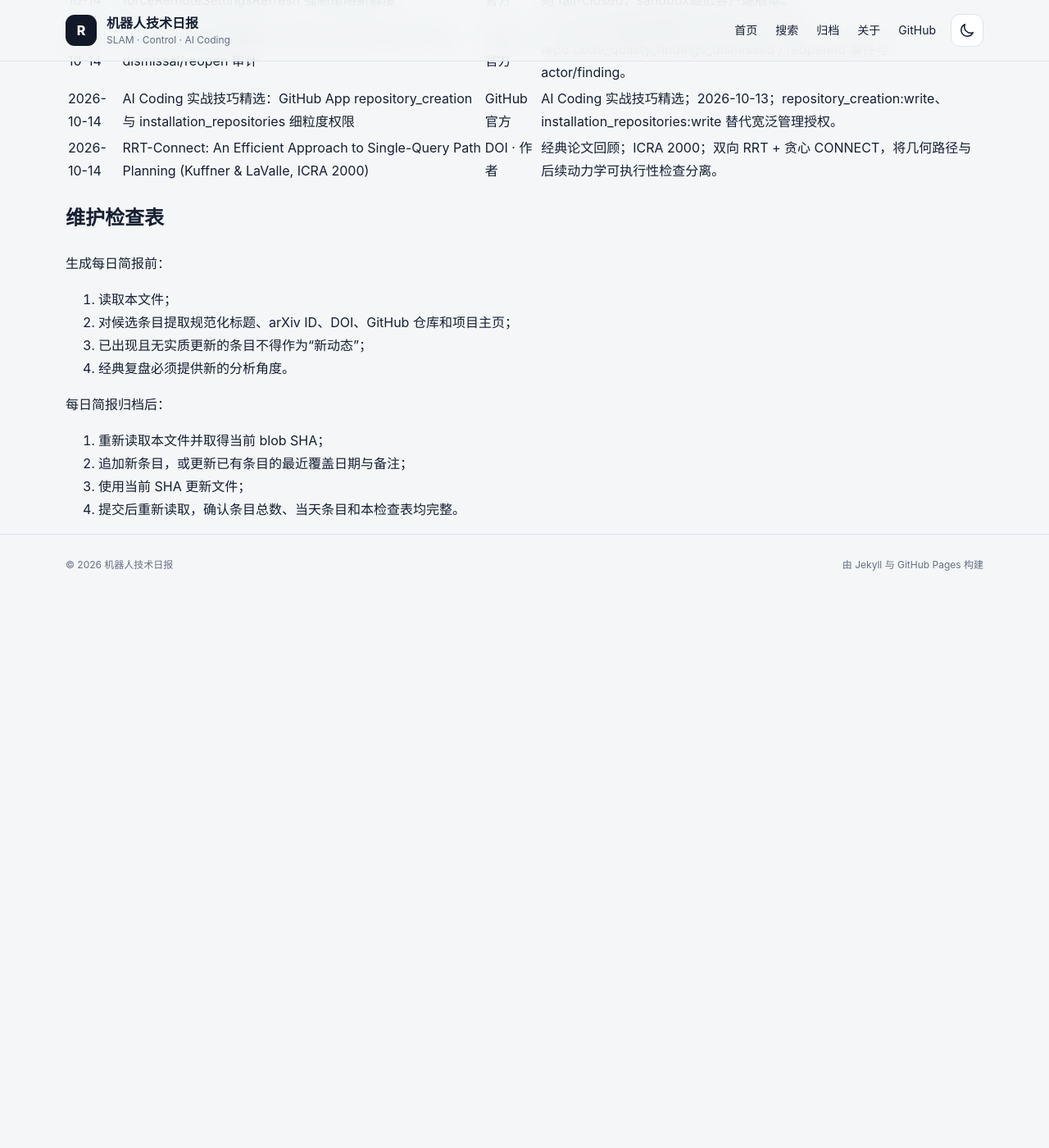
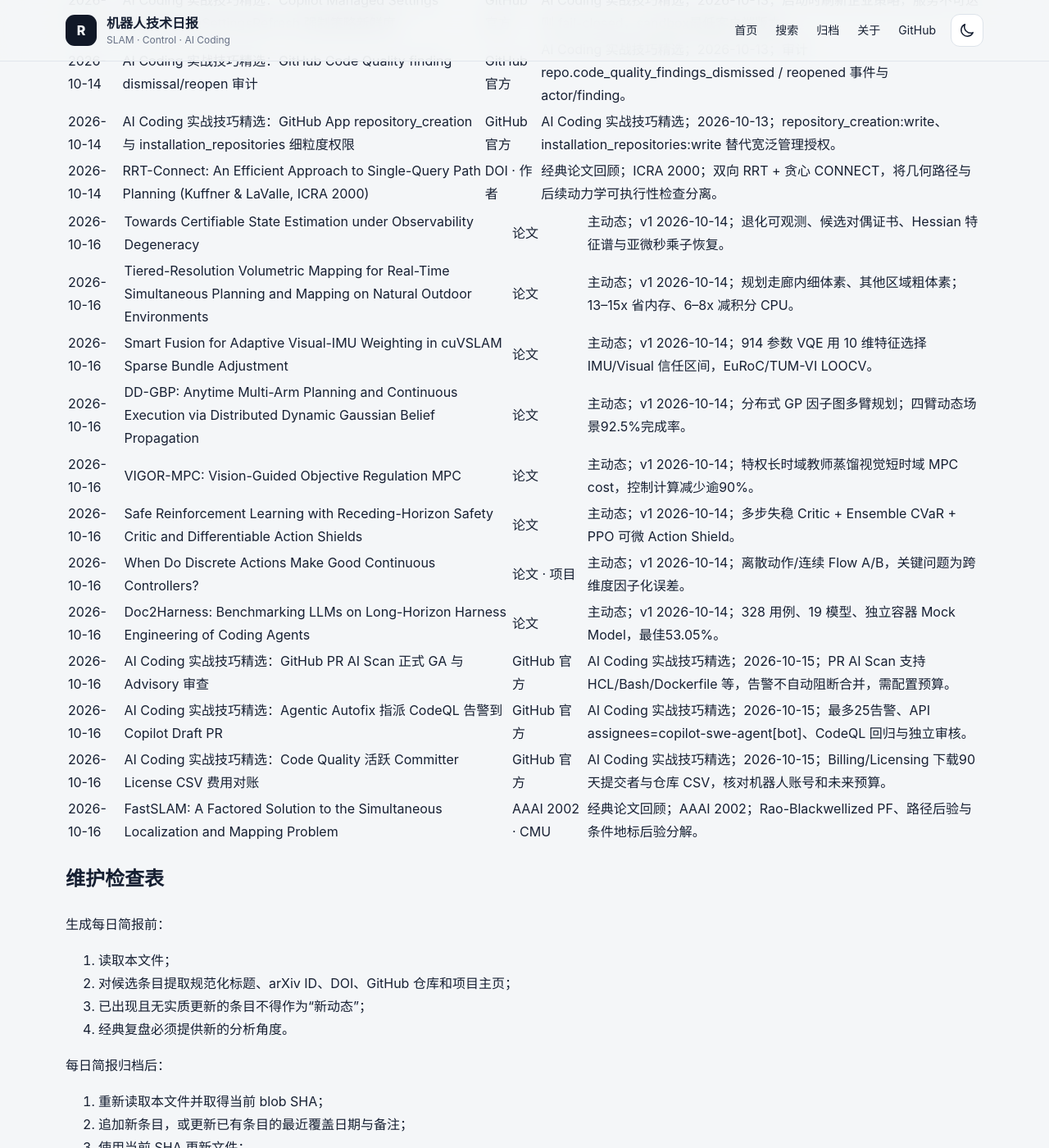
Before and after one commit to helywin/daily, a Jekyll site: the page built from robotics-brief-covered-items.md, in a window 1280 px wide and 1400 px high, scrolled down 67659 px. Shown: the whole window at 82% size. Built offline with Jekyll 4.4.1, drawn with Linux system fonts in a browser that asks for light colours; our own code applies the rules of GitHub Pages for plain Markdown files; before the commit the page ends 68383 px from its top, so only the background shows below that; some of the changed text lies outside the part shown.

Commit message:
docs: update robotics brief coverage index for 2026-10-16

```diff
--- a/robotics-brief-covered-items.md
+++ b/robotics-brief-covered-items.md
@@ -1,6 +1,6 @@
 # 机器人技术简报已覆盖条目索引
 
-> 最后更新：2026-10-14（Asia/Shanghai）
+> 最后更新：2026-10-16（Asia/Shanghai）
 >
 > 用途：每日简报选题前强制查重。本文件保留全部历史条目的最近覆盖日期、规范标题、至少一个可直接访问的原始来源和必要备注。
 >
@@ -149,6 +149,7 @@
 > 2026-10-13 新增 8 条主动态、2 条 AI Coding 实战技巧精选与 1 条经典论文回顾，共 983 条。
 >
 > 2026-10-14 新增 8 条主动态、3 条 AI Coding 实战技巧精选与 1 条经典论文回顾，共 995 条。
+> 2026-10-16 新增 8 条主动态、3 条 AI Coding 实战技巧精选与 1 条经典论文回顾，共 1007 条。
 >
 ## 已核验条目
 
@@ -1221,6 +1222,19 @@
 | 2026-10-14 | AI Coding 实战技巧精选：GitHub App repository_creation 与 installation_repositories 细粒度权限 | [GitHub官方](https://github.blog/changelog/2026-10-13-github-app-improvements-for-least-privilege-and-management/) | AI Coding 实战技巧精选；2026-10-13；repository_creation:write、installation_repositories:write 替代宽泛管理授权。 |
 | 2026-10-14 | RRT-Connect: An Efficient Approach to Single-Query Path Planning (Kuffner & LaValle, ICRA 2000) | [DOI](https://doi.org/10.1109/ROBOT.2000.844730) · [作者](https://www.kuffner.org/james/plan/) | 经典论文回顾；ICRA 2000；双向 RRT + 贪心 CONNECT，将几何路径与后续动力学可执行性检查分离。 |
 
+| 2026-10-16 | Towards Certifiable State Estimation under Observability Degeneracy | [论文](https://arxiv.org/abs/2610.20490) | 主动态；v1 2026-10-14；退化可观测、候选对偶证书、Hessian 特征谱与亚微秒乘子恢复。 |
+| 2026-10-16 | Tiered-Resolution Volumetric Mapping for Real-Time Simultaneous Planning and Mapping on Natural Outdoor Environments | [论文](https://arxiv.org/abs/2610.20476) | 主动态；v1 2026-10-14；规划走廊内细体素、其他区域粗体素；13–15x 省内存、6–8x 减积分 CPU。 |
+| 2026-10-16 | Smart Fusion for Adaptive Visual-IMU Weighting in cuVSLAM Sparse Bundle Adjustment | [论文](https://arxiv.org/abs/2610.20226) | 主动态；v1 2026-10-14；914 参数 VQE 用 10 维特征选择 IMU/Visual 信任区间，EuRoC/TUM-VI LOOCV。 |
+| 2026-10-16 | DD-GBP: Anytime Multi-Arm Planning and Continuous Execution via Distributed Dynamic Gaussian Belief Propagation | [论文](https://arxiv.org/abs/2610.20460) | 主动态；v1 2026-10-14；分布式 GP 因子图多臂规划；四臂动态场景92.5%完成率。 |
+| 2026-10-16 | VIGOR-MPC: Vision-Guided Objective Regulation MPC | [论文](https://arxiv.org/abs/2610.20333) | 主动态；v1 2026-10-14；特权长时域教师蒸馏视觉短时域 MPC cost，控制计算减少逾90%。 |
+| 2026-10-16 | Safe Reinforcement Learning with Receding-Horizon Safety Critic and Differentiable Action Shields | [论文](https://arxiv.org/abs/2610.20255) | 主动态；v1 2026-10-14；多步失稳 Critic + Ensemble CVaR + PPO 可微 Action Shield。 |
+| 2026-10-16 | When Do Discrete Actions Make Good Continuous Controllers? | [论文](https://arxiv.org/abs/2610.20429) · [项目](https://iscoyizj.github.io/) | 主动态；v1 2026-10-14；离散动作/连续 Flow A/B，关键问题为跨维度因子化误差。 |
+| 2026-10-16 | Doc2Harness: Benchmarking LLMs on Long-Horizon Harness Engineering of Coding Agents | [论文](https://arxiv.org/abs/2610.20344) | 主动态；v1 2026-10-14；328 用例、19 模型、独立容器 Mock Model，最佳53.05%。 |
+| 2026-10-16 | AI Coding 实战技巧精选：GitHub PR AI Scan 正式 GA 与 Advisory 审查 | [GitHub 官方](https://github.blog/changelog/2026-10-15-ai-scan-for-pull-requests-generally-available/) | AI Coding 实战技巧精选；2026-10-15；PR AI Scan 支持 HCL/Bash/Dockerfile 等，告警不自动阻断合并，需配置预算。 |
+| 2026-10-16 | AI Coding 实战技巧精选：Agentic Autofix 指派 CodeQL 告警到 Copilot Draft PR | [GitHub 官方](https://github.blog/changelog/2026-10-15-agentic-autofix-for-code-scanning-alerts-general-availability/) | AI Coding 实战技巧精选；2026-10-15；最多25告警、API assignees=copilot-swe-agent[bot]、CodeQL 回归与独立审核。 |
+| 2026-10-16 | AI Coding 实战技巧精选：Code Quality 活跃 Committer License CSV 费用对账 | [GitHub 官方](https://github.blog/changelog/2026-10-15-download-github-code-quality-license-usage-as-a-csv/) | AI Coding 实战技巧精选；2026-10-15；Billing/Licensing 下载90天提交者与仓库 CSV，核对机器人账号和未来预算。 |
+| 2026-10-16 | FastSLAM: A Factored Solution to the Simultaneous Localization and Mapping Problem | [AAAI 2002](https://aaai.org/papers/00593-aaai02-089-fastslam-a-factored-solution-to-the-simultaneous-localization-and-mapping-problem/) · [CMU](https://publications.ri.cmu.edu/fastslam-a-factored-solution-to-the-simultaneous-localization-and-mapping-problem-with-unknown-data-association) | 经典论文回顾；AAAI 2002；Rao-Blackwellized PF、路径后验与条件地标后验分解。 |
+
 ## 维护检查表
 
 生成每日简报前：
```
